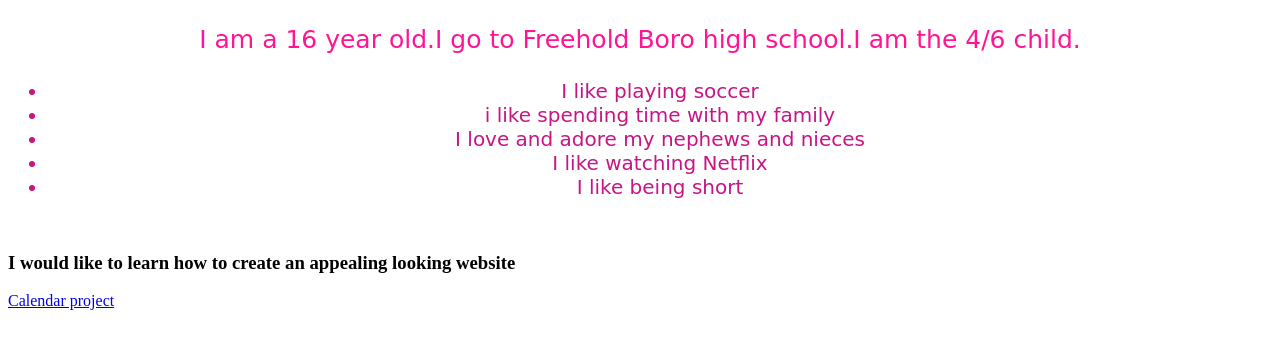
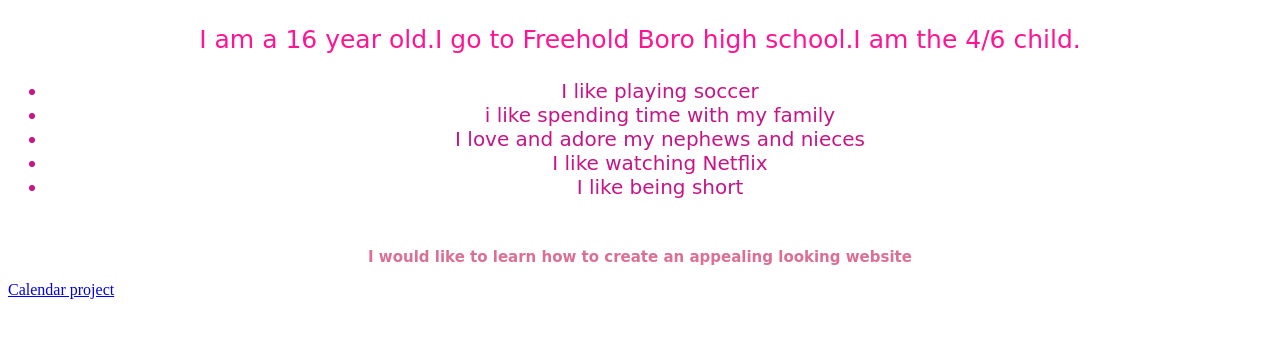
Before and after one commit to rosymejiasanchez122/mejia.io, a plain HTML site: page index.html in a window 1280 px wide. Shown: the part 262-610 px from the top of the page. Drawn offline with Linux system fonts and the light colour scheme.

Commit message:
Add files via upload

```diff
--- a/index.html
+++ b/index.html
@@ -30,12 +30,17 @@
     font-size: 25px;
     font-family: 'Fascinate Inline',cursive;
   }
-  ul
   li {
   text-align: center;
   color: #c71585;
   font-size: 20px;
   font-family: 'Fascinate Inline',cursive;
+  }
+  h3 {
+    text-align: center;
+    color: #db7093;
+    font-size: 15px;
+    font-family: 'Fascinate Inline',cursive;
   }
 </style>
 <h1>Welcome to my Home Page Website</h1>
@@ -52,6 +57,6 @@
 </ul>
 <br>
 <h3>I would like to learn how to create an appealing looking website</h3>
-<a href=" https://rosymejiasanchez122.github.io/calendar.io/">Calendar project</a>
+<a href=" https://rosymejiasanchez122.github.io/calendar.io">Calendar project</a>
   </body>
 </html>
```
